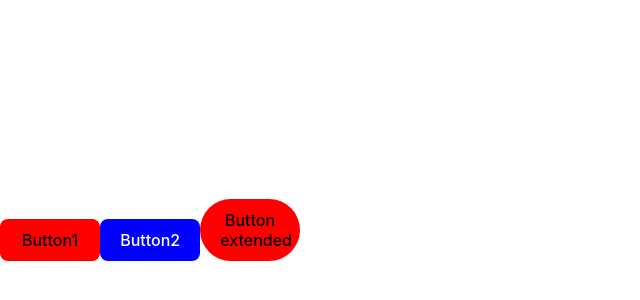
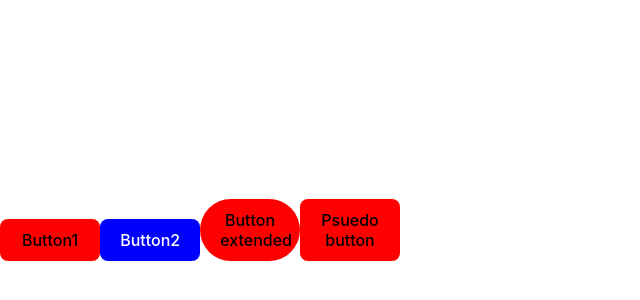
Before and after one commit to vipulpathak113/styled-components-grid, a React (Vite) app: page / in a window 1280 px wide. Shown: the part 170-470 px from the top of the page, without its empty margins (0-640 px from the left). Built offline with nearby package versions, Linux system fonts and the light colour scheme.

Commit message:
psuedo styled components

```diff
--- a/src/App.jsx
+++ b/src/App.jsx
@@ -12,12 +12,18 @@ function App() {
   const ButtonExtended = styled(ButtonStyled)`   // here we extended the styles previously used
     border-radius: 50px;
   `
+  const ButtonPsuedo = styled(ButtonStyled)`
+  &:hover{
+    cursor: grabbing;
+  }
+`
 
   return (
     <div className="App">
       <ButtonStyled>Button1</ButtonStyled>
       <ButtonStyled bg="blue">Button2</ButtonStyled>
       <ButtonExtended>Button extended</ButtonExtended>
+      <ButtonPsuedo>Psuedo button</ButtonPsuedo>
     </div>
   )
 }
```
